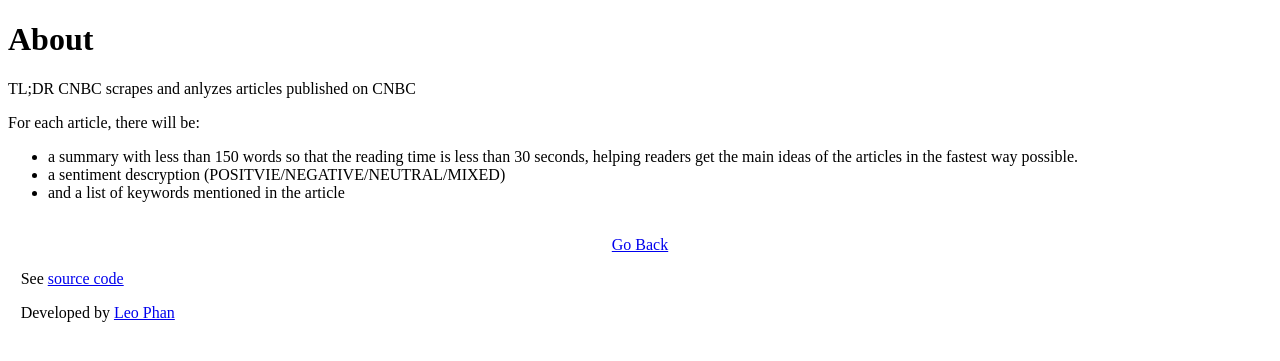
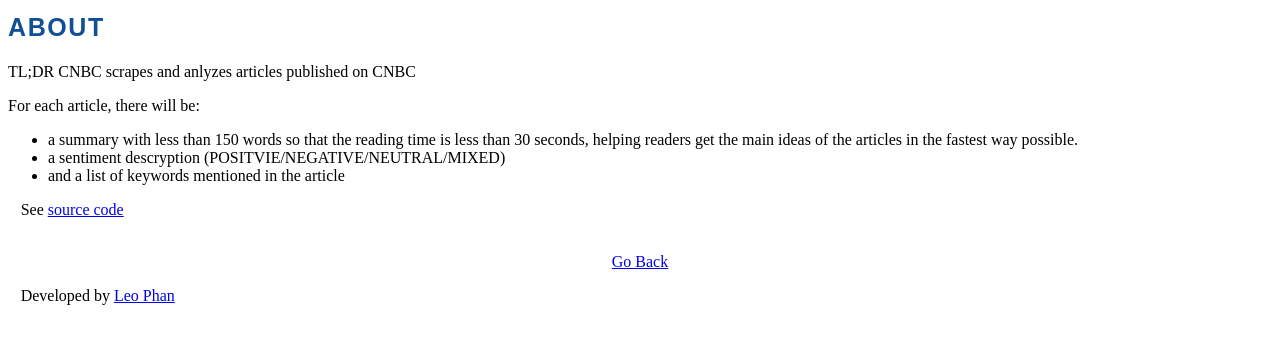
Before and after one commit to qphan-org/tldrCNBC, a Flask app: page /about in a window 1280 px wide. Shown: the top 361 px of the page. Run offline with Flask 2, Linux system fonts and the light colour scheme; parts of the project's set-up code (start-up, migrations or seed data) failed here and were passed over.

Commit message:
updated about page

```diff
--- a/templates/about.html
+++ b/templates/about.html
@@ -4,6 +4,7 @@
     <meta charset="UTF-8">
     <meta http-equiv="X-UA-Compatible" content="IE=edge">
     <meta name="viewport" content="width=device-width, initial-scale=1.0">
+    <link href="/static/styles.css" rel="stylesheet"type="text/css" />
 </head>
 <body>
     <title>About TL;DR CNBC</title>
@@ -16,11 +17,11 @@
             <li>and a list of keywords mentioned in the article
         </ul>
     </p>
+    <p style="padding-left:1%">See <a href="https://github.com/qphan-org/tldrCNBC" target="_blank" rel="noopener noreferrer">source code</a></p>
     <br>
     <div align=center>
         <a href="/">Go Back</a>
     </div>
-    <p style="padding-left:1%">See <a href="https://github.com/qphan-org/tldrCNBC" target="_blank" rel="noopener noreferrer">source code</a></p>
     <p style="padding-left:1%">Developed by <a href="https://www.linkedin.com/in/leopha/" target="_blank" rel="noopener noreferrer">Leo Phan</a></p>
 </body>
 </html>
```
